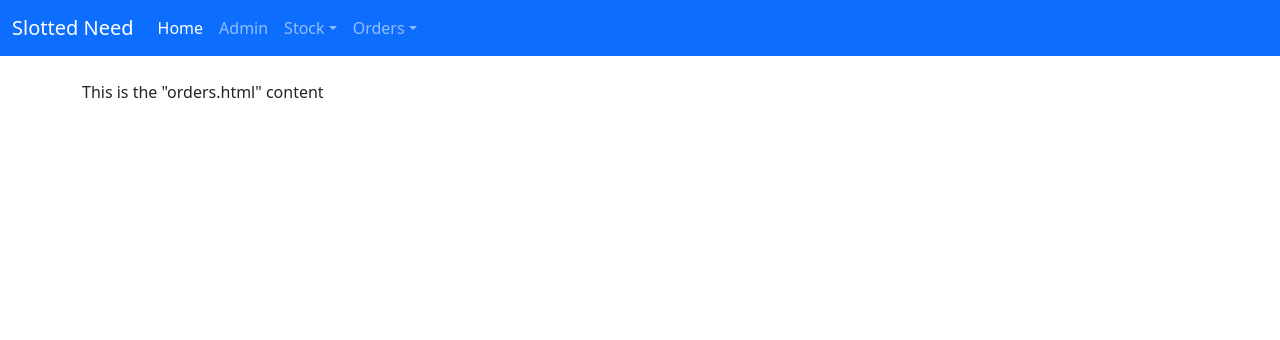
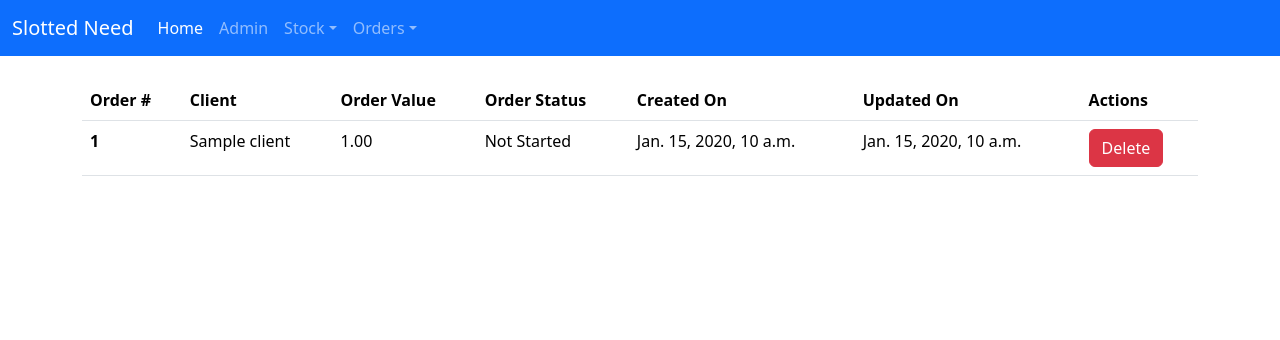
Before and after one commit to dimispapa/slotted-need, a Django app: page /orders/ in a window 1280 px wide. Shown: the top 340 px of the page. Run offline with Django 5.2, Linux system fonts and the light colour scheme; tables that the repository leaves empty hold one stand-in row (values such as "Sample post").

Commit message:
feat: set up initial class based view for orders

```diff
--- a/orders/templates/orders/orders.html
+++ b/orders/templates/orders/orders.html
@@ -1,8 +1,45 @@
 {% extends 'base.html' %}
 {% block content %}
-  <div class="container">
-    <div class="row">
-      <p>This is the "orders.html" content</p>
-    </div>
-  </div>
+<div class="container">
+  <!-- Orders table -->
+  <table class="table">
+    <!-- table headers -->
+    <thead>
+      <tr>
+        <th scope="col">Order #</th>
+        <th scope="col">Client</th>
+        <th scope="col">Order Value</th>
+        <th scope="col">Order Status</th>
+        <th scope="col">Created On</th>
+        <th scope="col">Updated On</th>
+        <th scope="col">Actions</th>
+      </tr>
+    </thead>
+    <tbody>
+      <!-- loop through orders objects -->
+      {% for order in orders %}
+      <tr>
+        <!-- Populate order row values -->
+        <th scope="row">{{ order.pk }}</th>
+        <td>{{ order.client.client_name }}</td>
+        <td>{{ order.order_value }}</td>
+        <td>{{ order.get_order_status_display }}</td>
+        <td>{{ order.created_on }}</td>
+        <td>{{ order.updated_on }}</td>
+        <td>
+          <!-- Delete button triggers a POST request -->
+          <form method="post" style="display: inline;">
+            {% csrf_token %}
+            <input type="hidden" name="order_id" value="{{ order.pk }}">
+            <button type="submit" class="btn btn-danger"
+              onclick="return confirm('Are you sure you want to delete this order?');">
+              Delete
+            </button>
+          </form>
+        </td>
+      </tr>
+      {% endfor %}
+    </tbody>
+  </table>
+</div>
 {% endblock %}
--- a/orders/urls.py
+++ b/orders/urls.py
@@ -8,7 +8,7 @@ urlpatterns = [
     # renders create_order.html template
     path('create-order/', views.create_order, name="create_order"),
     # renders orders.html template
-    path('orders/', views.orders, name="orders"),
+    path('orders/', views.OrderListView.as_view(), name="orders"),
     # ***** API section ***********
     # get_products API
     path('api/get_products/', views.get_products, name='get_products'),
--- a/orders/views.py
+++ b/orders/views.py
@@ -1,3 +1,4 @@
+from django.views import View
 from django.shortcuts import render, get_object_or_404, redirect
 from django.urls import reverse
 from django.contrib import messages
@@ -148,8 +149,12 @@ def create_order(request):
 
 
 # View that handles the orders list template rendering
-def orders(request):
-    return render(request, 'orders/orders.html')
+class OrderListView(View):
+    template_name = 'orders/orders.html'
+
+    def get(self, request, *args, **kwargs):
+        orders = Order.objects.all()
+        return render(request, self.template_name, {'orders': orders})
 
 
 # API view to get the products on initial load of order form
```
